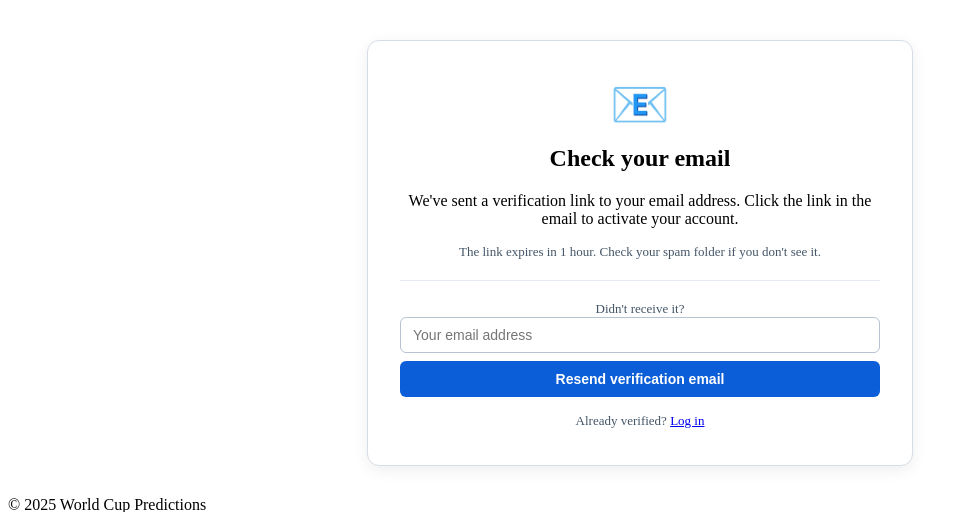
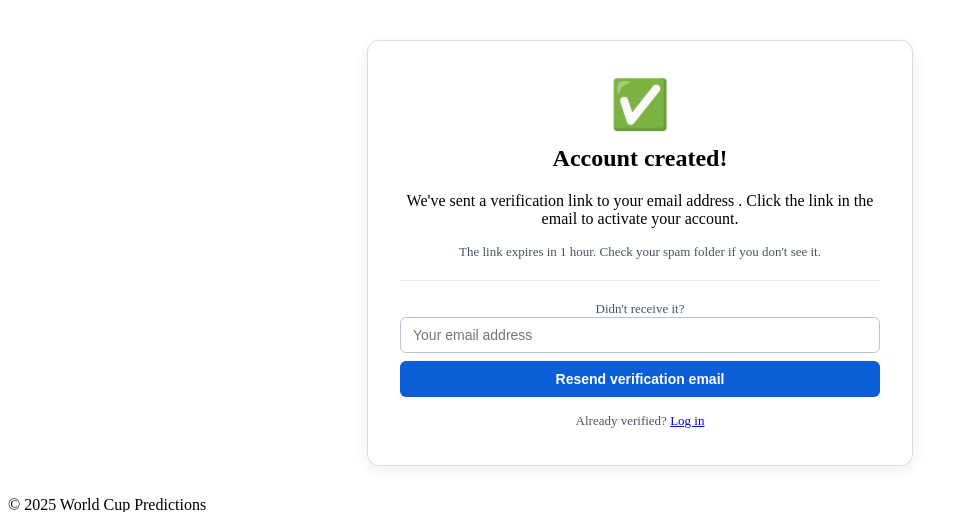
Before and after one commit to jalankmd/world_cup_prediction_website, a Flask app: page /verify-sent in a window 1280 px wide. Shown: the part 50-562 px from the top of the page, without its empty margins (0-968 px from the left). Run offline with Flask 3, Linux system fonts and the light colour scheme.

Commit message:
improve email verification UX and add error logging
- Show user's email address on verify-sent page after registration
- Pre-fill resend form with their email address
- Log email send failures to server logs for debugging

Co-Authored-By: Claude Sonnet 4.6 <noreply@anthropic.com>

```diff
--- a/app/routes.py
+++ b/app/routes.py
@@ -9,7 +9,11 @@ This file defines all the Flask routes using a blueprint (`bp`).
 - Admin dashboard
 """
 
+import logging
+
 from flask import Blueprint, render_template, redirect, url_for, flash, request, abort, current_app
+
+logger = logging.getLogger(__name__)
 from flask_login import login_required, login_user, logout_user, current_user
 from flask_mail import Message
 from itsdangerous import URLSafeTimedSerializer, SignatureExpired, BadSignature
@@ -228,11 +232,10 @@ def register():
 
         try:
             _send_verification_email(user)
-            flash("Account created! Check your email to verify your account before logging in.", "success")
         except Exception:
-            flash("Account created, but we couldn't send the verification email. Contact the admin.", "danger")
+            logger.exception("Failed to send verification email to %s", user.email)
 
-        return redirect(url_for("main.verify_sent"))
+        return redirect(url_for("main.verify_sent", email=user.email))
 
     return render_template("register.html", form=form)
 
@@ -279,7 +282,8 @@ def logout():
 # ---------------------------
 @bp.route("/verify-sent")
 def verify_sent():
-    return render_template("verify_sent.html")
+    email = request.args.get("email", "")
+    return render_template("verify_sent.html", email=email)
 
 
 @bp.route("/verify-email/<token>")
--- a/templates/verify_sent.html
+++ b/templates/verify_sent.html
@@ -3,9 +3,17 @@
 {% block content %}
 <div class="verify-sent-container">
     <div class="verify-sent-card">
-        <div class="verify-sent-icon">📧</div>
-        <h2>Check your email</h2>
-        <p>We've sent a verification link to your email address. Click the link in the email to activate your account.</p>
+        <div class="verify-sent-icon">✅</div>
+        <h2>Account created!</h2>
+        <p>
+            We've sent a verification link to
+            {% if email %}
+                <strong>{{ email }}</strong>
+            {% else %}
+                your email address
+            {% endif %}.
+            Click the link in the email to activate your account.
+        </p>
         <p class="meta-line">The link expires in 1 hour. Check your spam folder if you don't see it.</p>
 
         <hr class="verify-divider">
@@ -13,7 +21,8 @@
         <p class="meta-line">Didn't receive it?</p>
         <form method="POST" action="{{ url_for('main.resend_verification') }}">
             <input type="hidden" name="csrf_token" value="{{ csrf_token() }}">
-            <input type="email" name="email" placeholder="Your email address" required class="verify-email-input">
+            <input type="email" name="email" placeholder="Your email address"
+                   value="{{ email }}" required class="verify-email-input">
             <button type="submit" class="btn-resend">Resend verification email</button>
         </form>
 
```
